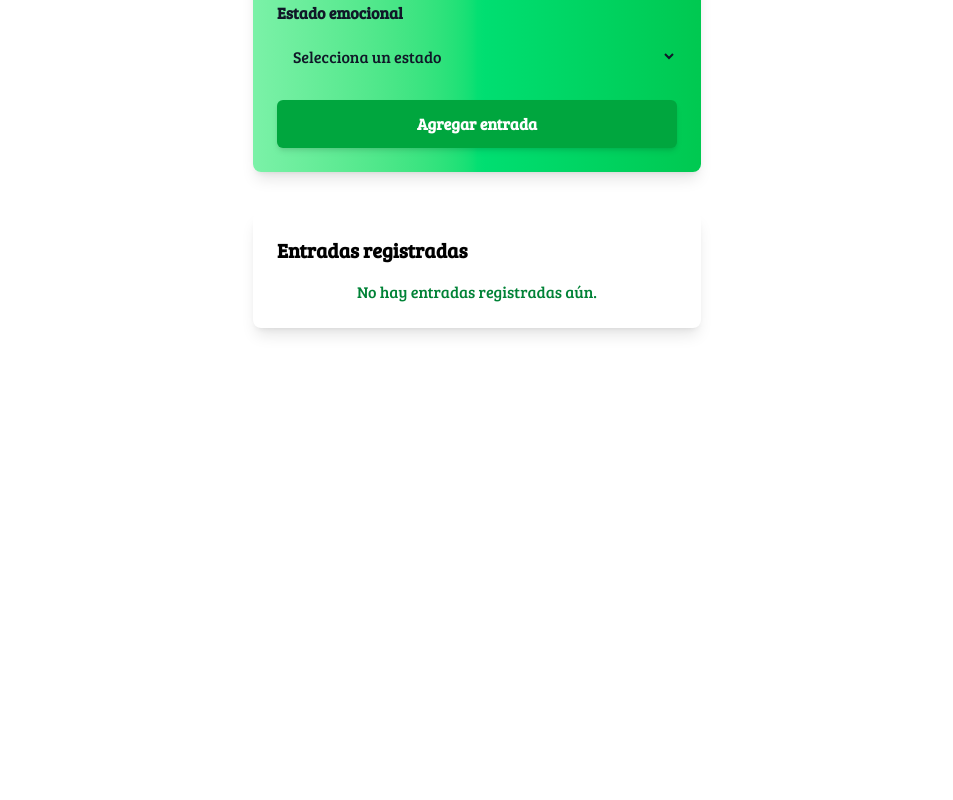
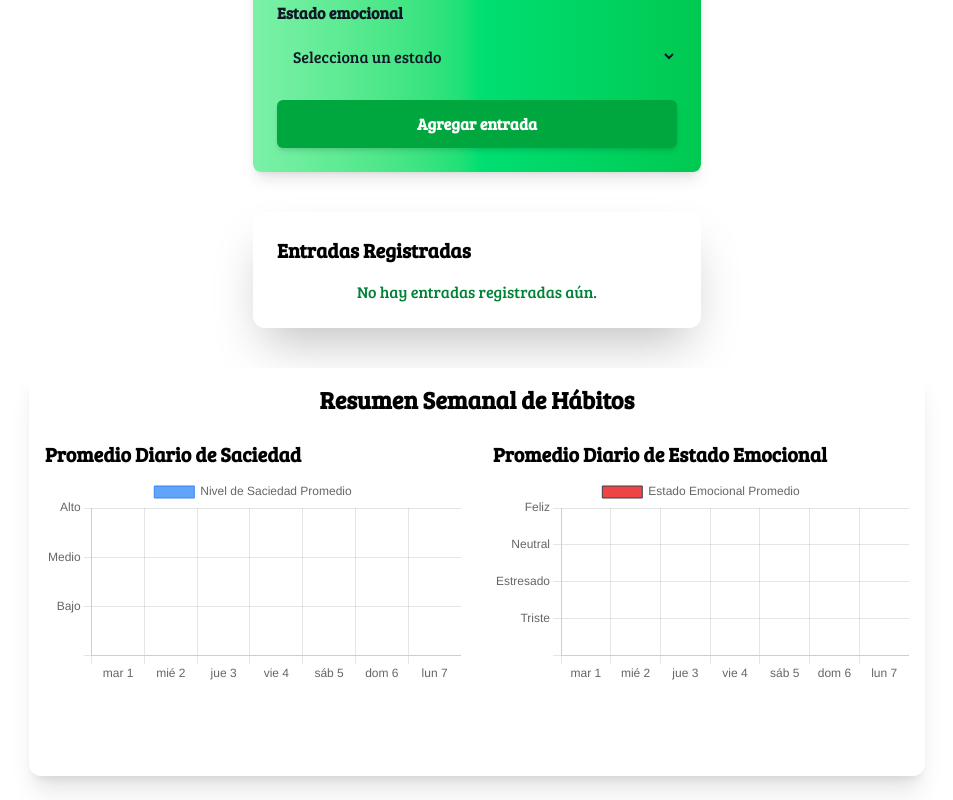
Before and after one commit to tomasvera17/gestor_alimentacion, a React (Vite) app: page / in a window 1280 px wide. Shown: the part 378-1178 px from the top of the page, without its empty margins (163-1116 px from the left). Before the commit the page ends 800 px from the top, so only its background shows below. Built offline with nearby package versions, Linux system fonts and the light colour scheme; the HTML template or start-up script is replaced by a standard one; a web font is replaced by a local one.

Commit message:
Graficos simples funcionales e instalación de paquetes de chart.js

```diff
--- a/package.json
+++ b/package.json
@@ -11,7 +11,9 @@
   },
   "dependencies": {
     "@tailwindcss/vite": "^4.1.11",
+    "chart.js": "^4.5.0",
     "react": "^19.1.0",
+    "react-chartjs-2": "^5.3.0",
     "react-dom": "^19.1.0"
   },
   "devDependencies": {
--- a/src/App.jsx
+++ b/src/App.jsx
@@ -1,5 +1,6 @@
 import React, { useState, useEffect } from 'react';
 import FormularioRegistro from './components/FormularioRegistro';
+import GraficosHabitos from './components/GraficoHabitos';
 
 const App = () => {
   const [entradas, setEntradas] = useState(() => {
@@ -19,14 +20,14 @@ const App = () => {
     <div className="min-h-screen bg-gradient-to.br from-green-200 via-green-300 to-green-400 p-6">
       <h1 className="text-4xl font-bold text-center mb-8 text-green-900 drop-shadow-lg">Control de Alimentación y Emociones</h1>
       <FormularioRegistro onAgregarEntrada={agregarEntrada} />
-      <section className="max-w-md mx-auto mt-10 bg-white bg-opacity-80 rounded-lg p-6 shadow-lg">
-        <h2 className="text-xl font-semibold mb-4">Entradas registradas</h2>
+      <section className="max-w-md mx-auto mt-10 bg-white bg-opacity-80 rounded-xl p-6 shadow-2xl">
+        <h2 className="text-xl font-semibold mb-4">Entradas Registradas</h2>
         {entradas.length === 0 ? (
           <p className="text-center text-green-700">No hay entradas registradas aún.</p>
         ) : (
           <ul className="space-y-4">
             {entradas.map(({ id, comida, nivelSaciedad, estadoEmocional, fecha }) => (
-              <li key={id} className="bg-green-100 p-4 rounded shadow">
+              <li key={id} className="bg-green-200 p-4 rounded shadow-xl">
                 <p><strong>Comida:</strong> {comida}</p>
                 <p><strong>Nivel de saciedad:</strong> {nivelSaciedad}</p>
                 <p><strong>Estado emocional:</strong> {estadoEmocional}</p>
@@ -36,6 +37,7 @@ const App = () => {
           </ul>
         )}
       </section>
+      <GraficosHabitos />
     </div>
   );
 };
--- /dev/null
+++ b/src/components/GraficoHabitos.jsx
@@ -0,0 +1,166 @@
+import React, { useEffect, useState } from 'react';
+import { Bar } from 'react-chartjs-2';
+import {
+  Chart as ChartJS,
+  CategoryScale,
+  LinearScale,
+  BarElement,
+  Tooltip,
+  Legend,
+} from 'chart.js';
+
+ChartJS.register(
+  CategoryScale,
+  LinearScale,
+  BarElement,
+  Tooltip,
+  Legend
+);
+
+const GraficosHabitos = () => {
+  const [entradasSemana, setEntradasSemana] = useState([]);
+  useEffect(() => {
+    try {
+      const datosGuardados = localStorage.getItem('entradas');
+      const entradas = datosGuardados ? JSON.parse(datosGuardados) : [];
+      const hoy = new Date();
+      const haceSieteDias = new Date();
+      haceSieteDias.setDate(hoy.getDate() - 7);
+      const entradasFiltradas = entradas.filter((entrada) => {
+        const fechaEntrada = new Date(entrada.fecha);
+        return fechaEntrada >= haceSieteDias && fechaEntrada <= hoy;
+      });
+      setEntradasSemana(entradasFiltradas);
+    } catch (error) {
+      console.error('Error al leer los datos del localStorage:', error);
+      setEntradasSemana([]);
+    }
+  }, []);
+  // Mapeo de niveles de saciedad a valores numéricos (1-3)
+  const mapaSaciedad = {
+    bajo: 1,
+    medio: 2,
+    alto: 3,
+  };
+  // Mapeo de estados emocionales a valores numéricos (1-4)
+  const mapaEmociones = {
+    triste: 1,
+    estresado: 2,
+    neutral: 3,
+    feliz: 4,
+  };
+  // Inicializar estructura para los últimos 7 días
+  const dias = [];
+  const saciedadPorDia = {};
+  const emocionesPorDia = {};
+  // Crear array de los últimos 7 días
+  for (let i = 6; i >= 0; i--) {
+    const dia = new Date();
+    dia.setDate(dia.getDate() - i);
+    const fechaStr = dia.toLocaleDateString('es-ES', { weekday: 'short', day: 'numeric' });
+    dias.push(fechaStr);
+    saciedadPorDia[fechaStr] = [];
+    emocionesPorDia[fechaStr] = [];
+  }
+  // Agrupar valores por día
+  entradasSemana.forEach((entrada) => {
+    const fecha = new Date(entrada.fecha);
+    const fechaStr = fecha.toLocaleDateString('es-ES', { weekday: 'short', day: 'numeric' });
+    if (fechaStr in saciedadPorDia) {
+      saciedadPorDia[fechaStr].push(mapaSaciedad[entrada.nivelSaciedad] || 0);
+      emocionesPorDia[fechaStr].push(mapaEmociones[entrada.estadoEmocional] || 0);
+    }
+  });
+  // Calcular promedios diarios
+  const promediosSaciedad = dias.map(dia => {
+    const valores = saciedadPorDia[dia];
+    return valores.length > 0 ? valores.reduce((a, b) => a + b, 0) / valores.length : 0;
+  });
+  const promediosEmociones = dias.map(dia => {
+    const valores = emocionesPorDia[dia];
+    return valores.length > 0 ? valores.reduce((a, b) => a + b, 0) / valores.length : 0;
+  });
+  //Datos para gráfico de saciedad
+  const dataSaciedad = {
+    labels: dias,
+    datasets: [
+      {
+        label: 'Nivel de Saciedad Promedio',
+        data: promediosSaciedad,
+        backgroundColor: '#60a5fa',
+        borderColor: '#3b82f6',
+        borderWidth: 1,
+      },
+    ],
+  };
+  // Datos para gráfico de emociones
+  const dataEmociones = {
+    labels: dias,
+    datasets: [
+      {
+        label: 'Estado Emocional Promedio',
+        data: promediosEmociones,
+        backgroundColor: promediosEmociones.map(valor => {
+          if (valor >= 3.5) return '#4ade80'; // feliz
+          if (valor >= 2.5) return '#facc15'; // neutral
+          if (valor >= 1.5) return '#f97316'; // estresado
+          return '#ef4444'; // triste
+        }),
+        borderColor: '#374151',
+        borderWidth: 1,
+      },
+    ],
+  };
+  // Opciones para el grafico de saciedad
+  const opcionesSaciedad = {
+    responsive: true,
+    maintainAspectRatio: true,
+    scales: {
+      y: {
+        beginAtZero: true,
+        max: 3,
+        ticks: {
+          stepSize: 1,
+          callback: function(value) {
+            return ['', 'Bajo', 'Medio', 'Alto'][value] || '';
+          }
+        }
+      }
+    }
+  };
+  // Opciones para el gráfico de emociones
+  const opcionesEmociones = {
+    responsive: true,
+    maintainAspectRatio: true,
+    scales: {
+      y: {
+        beginAtZero: true,
+        max: 4,
+        ticks: {
+          stepSize: 1,
+          callback: function(value) {
+            return ['', 'Triste', 'Estresado', 'Neutral', 'Feliz'][value] || '';
+          }
+        }
+      }
+    }
+  };
+
+  return (
+    <div className="max-w-4xl mx-auto mt-10 p-4 bg-white rounded-xl shadow-xl">
+      <h2 className="text-2xl font-bold text-center mb-6">Resumen Semanal de Hábitos</h2>
+      <div className="grid grid-cols-1 md:grid-cols-2 gap-8">
+        <div className="h-80">
+          <h3 className="text-xl font-semibold mb-2">Promedio Diario de Saciedad</h3>
+          <Bar data={dataSaciedad} options={opcionesSaciedad} />
+        </div>
+        <div className="h-80">
+          <h3 className="text-xl font-semibold mb-2">Promedio Diario de Estado Emocional</h3>
+          <Bar data={dataEmociones} options={opcionesEmociones} />
+        </div>
+      </div>
+    </div>
+  );
+};
+
+export default GraficosHabitos;
```
Also changed, not shown: 1 other file (tests, documents, lock files or other folders).
